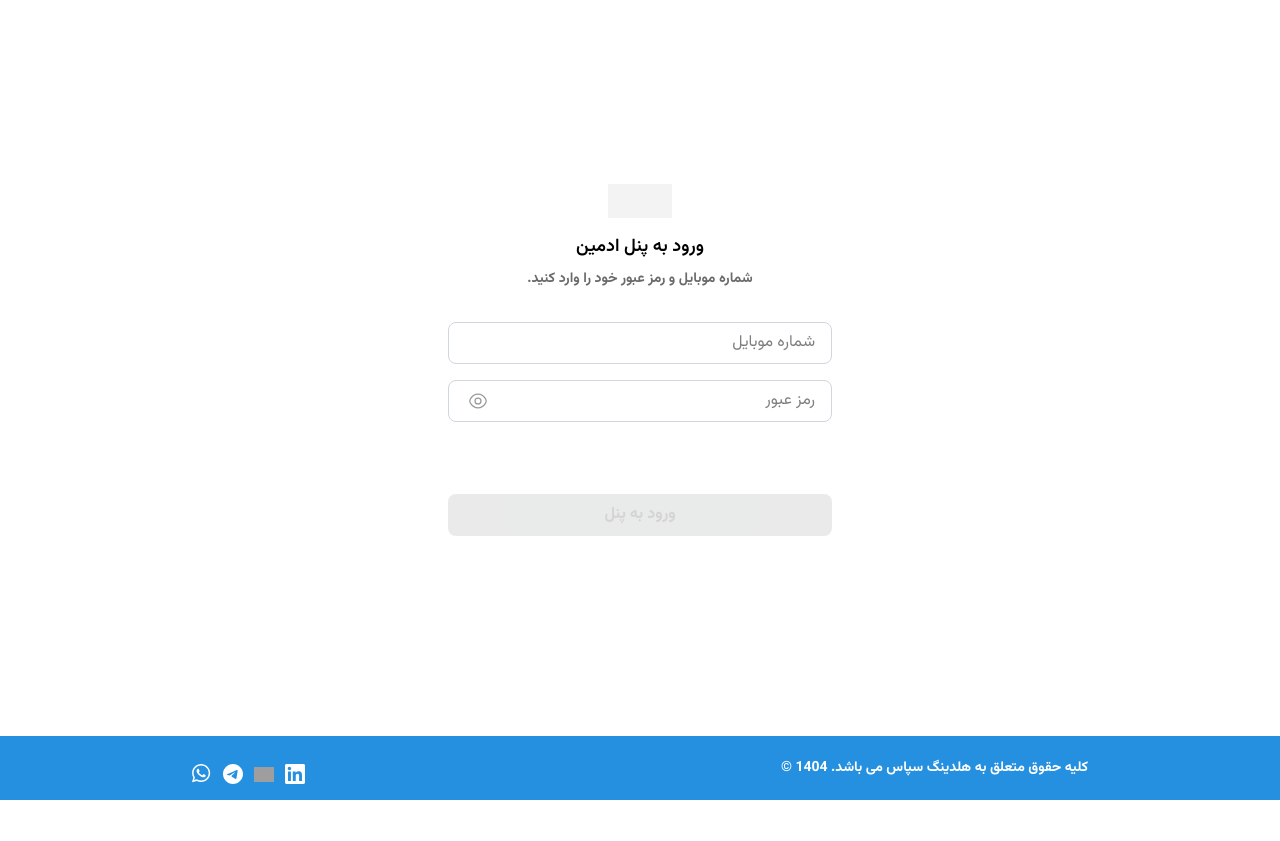
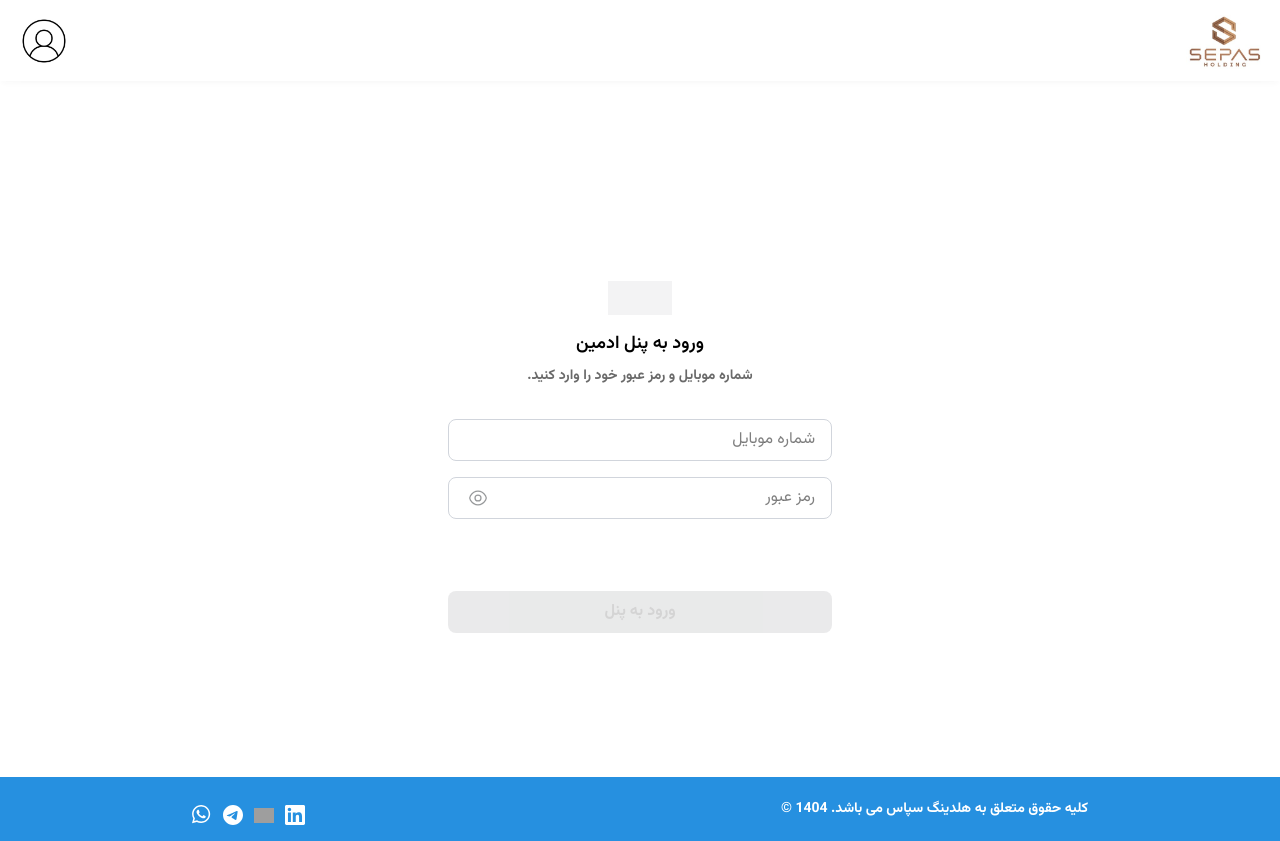
Before and after one commit to mahdiehakbari/sepas-admin-panel, a Next.js app: page / in a window 1280 px wide. Before the commit the page ends 800 px from the top, so only its background shows below. Built offline with nearby package versions, Linux system fonts and the light colour scheme; grey boxes are pictures that could not be loaded.

Commit message:
work on admin

```diff
--- a/src/app/page.tsx
+++ b/src/app/page.tsx
@@ -1,10 +1,14 @@
 'use client';
 import AdminLogin from '@/features/Auth/AdminLogin/AdminLogin';
+import { Header } from '@/features/layout/components';
 
 export default function Home() {
   return (
-    <div className='h-[90vh] flex items-center justify-center  p-4'>
-      <AdminLogin />
-    </div>
+    <>
+      <Header />
+      <div className='h-[80vh] flex items-center justify-center  p-4'>
+        <AdminLogin />
+      </div>
+    </>
   );
 }
--- a/src/features/layout/components/DropdownMenu/DropdownMenu.tsx
+++ b/src/features/layout/components/DropdownMenu/DropdownMenu.tsx
@@ -27,7 +27,7 @@ export const DropdownMenu = ({
 
   const positionClass =
     position === 'center'
-      ? 'left-1/2 -translate-x-1/2'
+      ? 'left-1/1 -translate-x-1/2'
       : position === 'left'
       ? 'left-0'
       : 'right-0';
--- a/src/features/layout/components/Header/Header.tsx
+++ b/src/features/layout/components/Header/Header.tsx
@@ -56,8 +56,7 @@ export const Header = () => {
           </nav> */}
         </div>
 
-        <div className='flex items-center gap-3'>
-          {userType != 'DentistryAdmin' && (
+        <div className='flex items-center gap-3  md:mr-0'>
           <div className='relative' ref={menuRef}>
             <div onClick={handleClick} className='cursor-pointer'>
               <Image
@@ -99,7 +98,6 @@ export const Header = () => {
               />
             )}
           </div>
-          )}
 
           {/* <button
             className='cursor-pointer bg-secondary h-[42px] px-3 py-1 rounded-[8px] flex items-center gap-2'
--- a/src/locales/fa/dental-society.json
+++ b/src/locales/fa/dental-society.json
@@ -2,7 +2,7 @@
   "dental_society": "پنل جامعه دندان پزشکی",
   "dentist_definition": "تعریف دندان پزشک",
   "request_list": "لیست  درخواست‌ها",
-  "performance_report": "گزارش عملکرد دندان پزشکان",
+  "performance_report": "عملکرد دندان پزشکان",
   "doctor_list": "لیست پزشکان",
   "dentist_group_definition": "تعریف گروهی دندان پزشکان",
   "confirm": "تایید",
```
Lines whose indentation alone changed are shown as unchanged.
